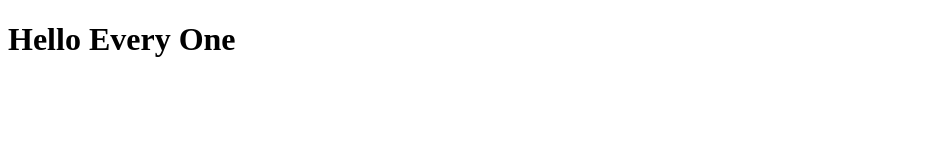
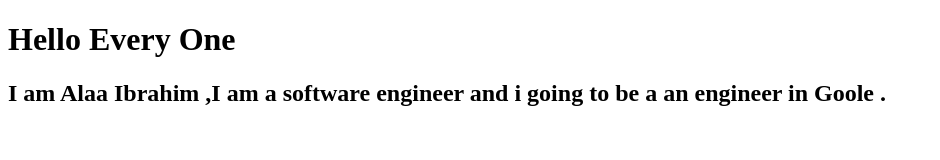
Before and after one commit to Aebrahim20170166/gitProject, a plain HTML site: page index.html in a window 1280 px wide. Shown: the whole page, without its empty margins (0-940 px from the left). Drawn offline with Linux system fonts and the light colour scheme.

Commit message:
adding h2

```diff
--- a/index.html
+++ b/index.html
@@ -7,5 +7,6 @@
 </head>
 <body>
     <h1>Hello Every One</h1>
+    <h2> I am Alaa Ibrahim ,I am a software engineer and i going to be a an engineer in Goole .</h2>
 </body>
 </html>
```
